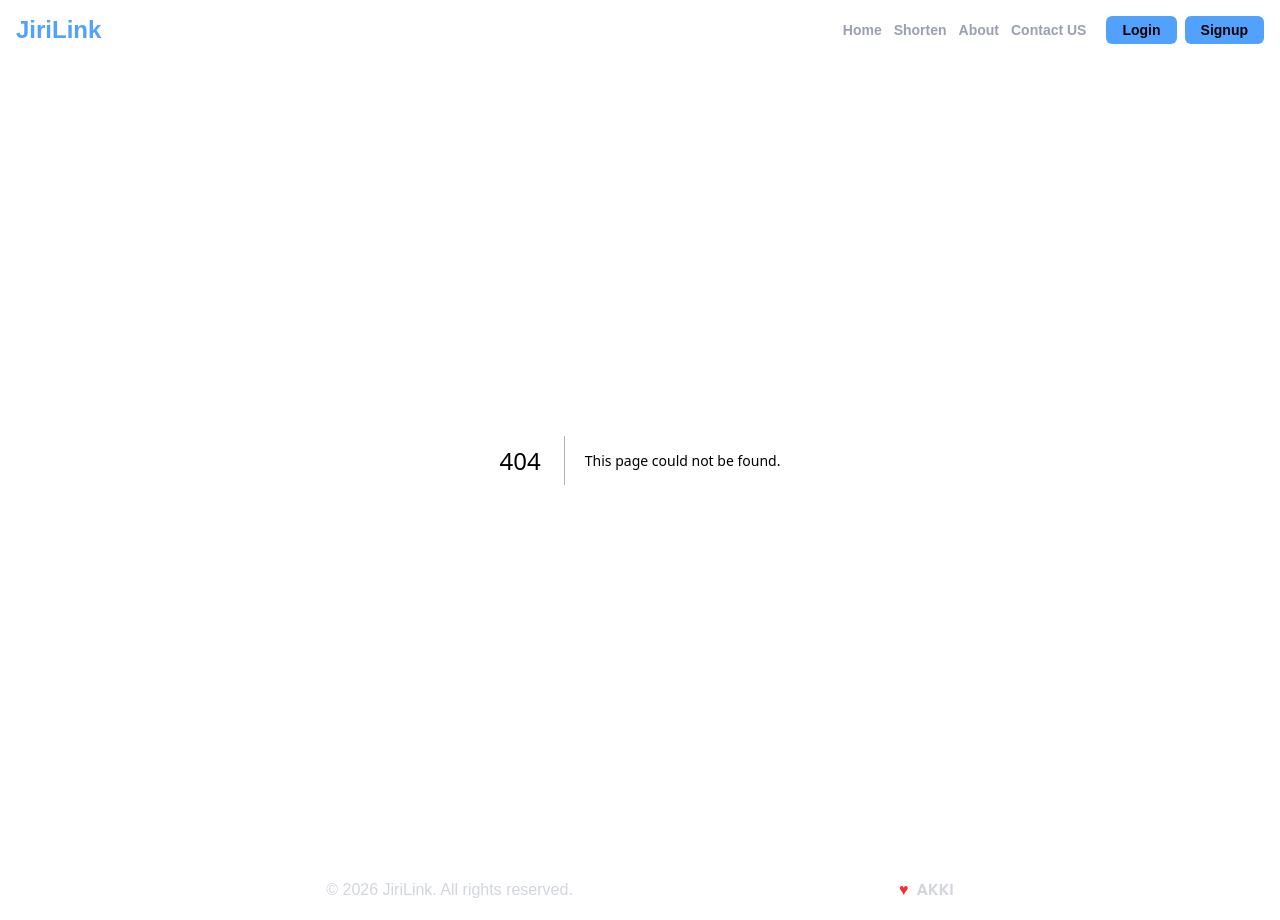
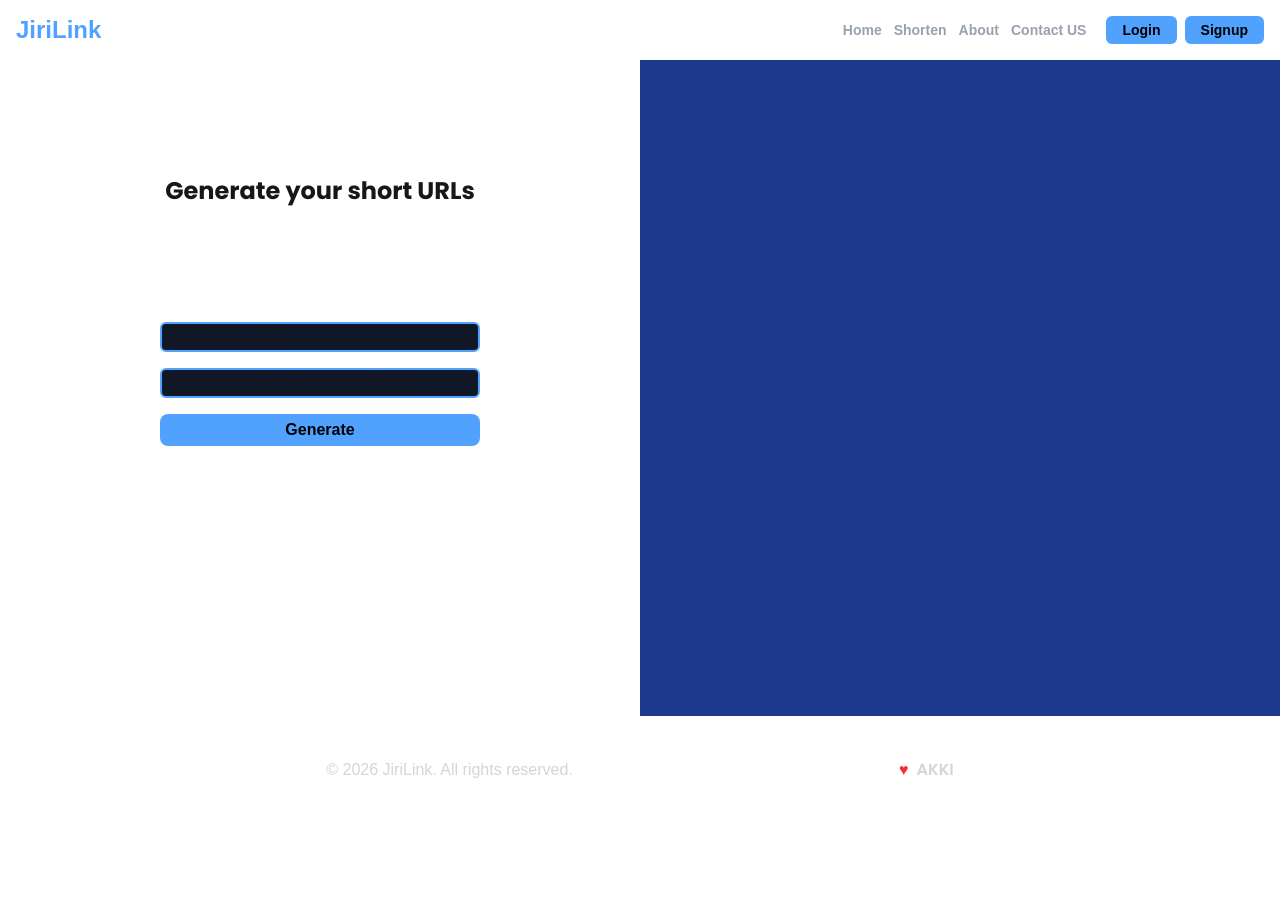
Before and after one commit to Ankryptic/jiri-link, a Next.js app: page /shorten in a window 1280 px wide. Before the commit this address had no page. After the commit the page ends 800 px from the top, so only its background shows below. Built offline with nearby package versions, Linux system fonts and the light colour scheme.

Commit message:
add shorten page

```diff
--- /dev/null
+++ b/app/shorten/page.js
@@ -0,0 +1,32 @@
+const Shorten = () => {
+    return (
+        <div className="flex flex-1 flex-col">
+            <section className="grid grid-cols-2 h-[82vh]">
+
+                <div className="inputs w-full flex flex-col">
+
+                    <div className="h-[40%] flex items-center justify-center">
+                        <h2 className="text-2xl font-poppin font-bold">Generate your short URLs</h2>
+
+                    </div>
+                    <div className="w-full h-[60%] flex flex-col items-center gap-4">
+                        <input type="text" placeholder="Enter URL Here"
+                            className="w-[50%] bg-gray-900 border-2 border-blue-400 rounded-md font-popp px-2 py-px"
+                        />
+                        <input type="text" placeholder="Enter your preffered short URL text"
+                            className="w-[50%] bg-gray-900 border-2 border-blue-400 rounded-md font-popp px-2 py-px"
+                        />
+                        <div className="generate w-full flex items-center justify-center">
+                            <button className="w-[50%] bg-blue-400 hover:bg-blue-300 px-4 py-1 rounded-lg text-black cursor-pointer font-bold">Generate</button>
+                        </div>
+                    </div>
+                </div>
+
+                <div className="history  w-full bg-blue-900 h-full"></div>
+
+            </section>
+        </div>
+    )
+}
+
+export default Shorten;
```
